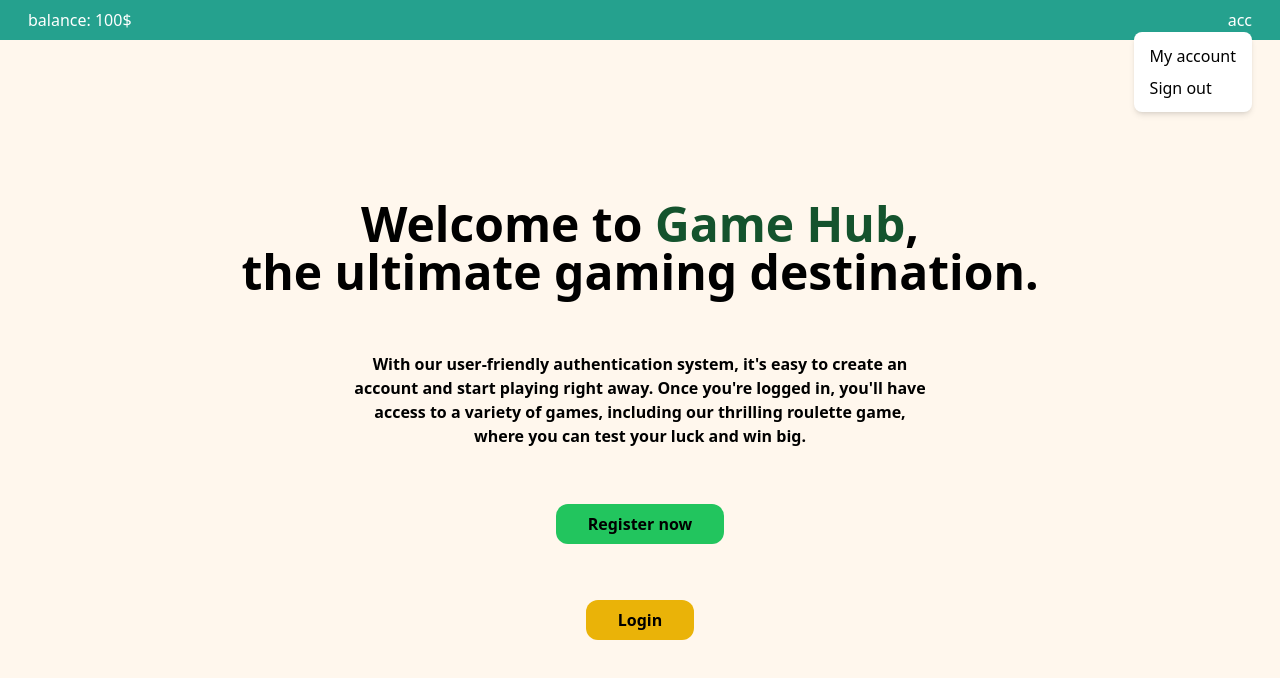
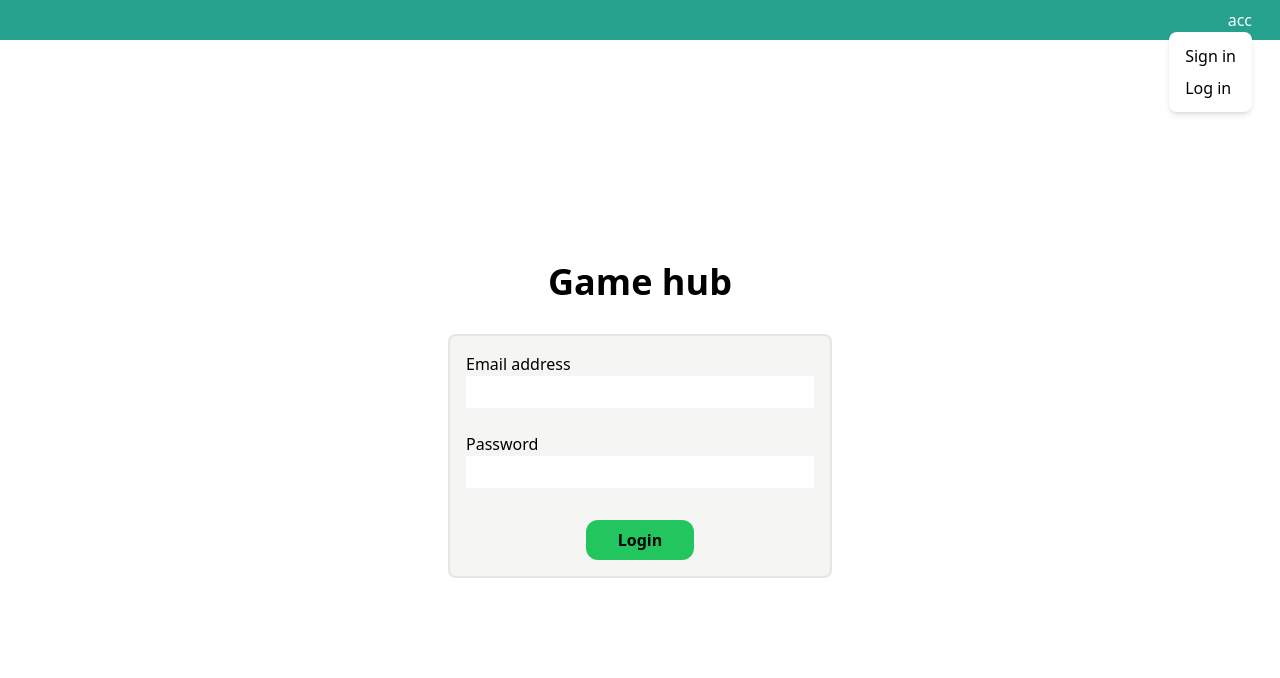
Before and after one commit to hyprj/evolution-final-project, a React (Vite) app: page /login in a window 1280 px wide. Both pictures are taken after a click on the element "acc". Shown: the top 678 px of the page. Built offline with nearby package versions, Linux system fonts and the light colour scheme; no server answers.

Commit message:
feat: add auth

```diff
--- a/package.json
+++ b/package.json
@@ -9,6 +9,7 @@
     "preview": "vite preview"
   },
   "dependencies": {
+    "firebase": "^9.19.1",
     "localforage": "^1.10.0",
     "match-sorter": "^6.3.1",
     "react": "^18.2.0",
--- a/src/App.tsx
+++ b/src/App.tsx
@@ -5,6 +5,8 @@ import { GamePage } from "./main/pages/GamePage";
 import { LandingPage } from "./main/pages/LandingPage";
 import { ProtectedRoute } from "./main/pages/ProtectedRoute";
 import { Root } from "./main/pages/Root";
+import { LoginPage } from "./main/pages/LoginPage";
+import { RegisterPage } from "./main/pages/RegisterPage";
 import "./App.css";
 
 function App() {
@@ -13,8 +15,8 @@ function App() {
       <Routes>
         <Route path="/" element={<Root />}>
           <Route index element={<LandingPage />} />
-          <Route path="/login" element={<LandingPage />} />
-          <Route path="/register" element={<LandingPage />} />
+          <Route path="/login" element={<LoginPage />} />
+          <Route path="/register" element={<RegisterPage />} />
           <Route path="/app" element={<ProtectedRoute />}>
             <Route index element={<AppPage />} />
             <Route path="games/:id" element={<GamePage />} />
--- a/src/main.tsx
+++ b/src/main.tsx
@@ -3,11 +3,14 @@ import ReactDOM from "react-dom/client";
 import { BrowserRouter } from "react-router-dom";
 import App from "./App";
 import "./index.css";
+import { AuthProvider } from "./main/features/auth/AuthProvider";
 
 ReactDOM.createRoot(document.getElementById("root") as HTMLElement).render(
   <React.StrictMode>
     <BrowserRouter>
-      <App />
+      <AuthProvider>
+        <App />
+      </AuthProvider>
     </BrowserRouter>
   </React.StrictMode>
 );
--- a/src/main/components/button/Button.tsx
+++ b/src/main/components/button/Button.tsx
@@ -13,7 +13,7 @@ const colors = {
 
 const sizes = {
   sm: "p-4",
-  lg: "px-8 py-2 rounded-xl",
+  lg: "px-8 py-2 rounded-xl font-semibold",
 };
 
 export function Button({
--- /dev/null
+++ b/src/main/features/auth/AuthProvider.tsx
@@ -0,0 +1,72 @@
+import React, { createContext, useEffect, useState } from "react";
+import { useAuth } from "./useAuth";
+import { logOut } from "../../firebase/firebase";
+import { firebaseAuth } from "../../firebase/firebase";
+
+interface User {
+  displayName: string | null;
+  email: string | null;
+  uid: string;
+}
+
+interface AuthContextValue {
+  status: "visitor" | "loggedIn" | "loading";
+  user: User | null;
+  signOut: () => void;
+  setStatus: React.Dispatch<React.SetStateAction<AuthContextValue["status"]>>;
+  setUser: React.Dispatch<React.SetStateAction<User | null>>;
+}
+
+export const AuthContext = createContext<AuthContextValue | null>(null);
+
+interface AuthProviderProps {
+  children: React.ReactNode;
+}
+
+const AuthProvider: React.FC<AuthProviderProps> = ({ children }) => {
+  const [user, setUser] = useState<AuthContextValue["user"]>(null);
+  const [status, setStatus] = useState<AuthContextValue["status"]>("loading");
+
+  const signOut = () => {
+    setUser(null);
+    setStatus("visitor");
+    logOut();
+  };
+
+  useEffect(() => {
+    const unsubscribe = firebaseAuth.onAuthStateChanged((user) => {
+      if (user) {
+        const authUser = {
+          displayName: user.displayName,
+          uid: user.uid,
+          email: user.email,
+        };
+        setUser({
+          displayName: user.displayName,
+          email: user.email,
+          uid: user.uid,
+        });
+        setStatus("loggedIn");
+      } else {
+        setStatus("visitor");
+      }
+    });
+    return () => unsubscribe();
+  }, []);
+
+  const authContextValue: AuthContextValue = {
+    status,
+    user,
+    signOut,
+    setUser,
+    setStatus,
+  };
+
+  return (
+    <AuthContext.Provider value={authContextValue}>
+      {children}
+    </AuthContext.Provider>
+  );
+};
+
+export { AuthProvider, useAuth };
--- /dev/null
+++ b/src/main/features/auth/useAuth.tsx
@@ -0,0 +1,10 @@
+import { useContext } from "react";
+import { AuthContext } from "./AuthProvider";
+
+export function useAuth() {
+  const auth = useContext(AuthContext);
+  if (!auth) {
+    throw new Error("useAuth must be used within the AuthProvider.");
+  }
+  return auth;
+}
--- a/src/main/features/header/Header.tsx
+++ b/src/main/features/header/Header.tsx
@@ -1,29 +1,40 @@
 import { Link } from "react-router-dom";
 import { Dropdown } from "../../components/Dropdown/Dropdown";
 import { DropdownItem } from "../../components/Dropdown/DropdownItem";
+import { useAuth } from "../auth/useAuth";
 
 export function Header() {
-  const userStatus = "loggedIn";
+  const { user, status, signOut } = useAuth();
   const balance = "100";
 
   return (
     <header className="sticky top-0 bg-[#25A18E] p-2 font-medium text-white">
-      <ul className="flex justify-between px-5">
-        <li>{`balance: ${balance}$`}</li>
-        {userStatus === "loggedIn" && (
+      <ul
+        className={`flex justify-between px-5 ${
+          status !== "loggedIn" ? "flex-row-reverse" : ""
+        }`}
+      >
+        {user && <li>{`balance: ${balance}$`}</li>}
+        {status === "loggedIn" && (
           <Dropdown title="acc" side="right">
             <DropdownItem>
               <Link to="profile">My account</Link>
             </DropdownItem>
             <DropdownItem>
-              <Link to="/">Sign out</Link>
+              <Link to="/" onClick={signOut}>
+                Sign out
+              </Link>
             </DropdownItem>
           </Dropdown>
         )}
-        {userStatus !== "loggedIn" && (
-          <Dropdown title="acc">
-            <Link to="register">Sign in</Link>
-            <Link to="login">Log in</Link>
+        {status !== "loggedIn" && (
+          <Dropdown title="acc" side="right">
+            <DropdownItem>
+              <Link to="register">Sign in</Link>
+            </DropdownItem>
+            <DropdownItem>
+              <Link to="login">Log in</Link>
+            </DropdownItem>
           </Dropdown>
         )}
       </ul>
--- /dev/null
+++ b/src/main/firebase/firebase.ts
@@ -0,0 +1,20 @@
+import { initializeApp } from "firebase/app";
+import { getAuth, signOut } from "firebase/auth";
+import { getAnalytics } from "firebase/analytics";
+
+const firebaseConfig = {
+  apiKey: import.meta.env.VITE_APP_FIREBASE_API_KEY,
+  authDomain: import.meta.env.VITE_APP_FIREBASE_AUTH_DOMAIN,
+  projectId: import.meta.env.VITE_APP_FIREBASE_PROJECT_ID,
+  storageBucket: import.meta.env.VITE_APP_FIREBASE_STORAGE_BUCKET,
+  messagingSenderId: import.meta.env.VITE_APP_FIREBASE_MESSAGING_SENDER_ID,
+  appId: import.meta.env.VITE_APP_FIREBASE_APP_ID,
+  measurementId: import.meta.env.VITE_APP_FIREBASE_MEASUREMENT_ID,
+};
+
+export const firebaseApp = initializeApp(firebaseConfig);
+
+export const firebaseAuth = getAuth();
+export const logOut = () => signOut(firebaseAuth);
+
+const analytics = getAnalytics(firebaseApp);
--- a/src/main/pages/LandingPage.tsx
+++ b/src/main/pages/LandingPage.tsx
@@ -17,10 +17,10 @@ export function LandingPage() {
           game, where you can test your luck and win big.
         </p>
         <Button bgColor="green" size="lg">
-          <Link to="wdawd">Register now</Link>
+          <Link to="/register">Register now</Link>
         </Button>
         <Button bgColor="yellow" size="lg">
-          <Link to="wdawd">Login</Link>
+          <Link to="/login">Login</Link>
         </Button>
       </div>
     </main>
--- /dev/null
+++ b/src/main/pages/LoginPage.tsx
@@ -0,0 +1,65 @@
+import { SubmitHandler, useForm } from "react-hook-form";
+import { Button } from "../components/button/Button";
+import { firebaseAuth } from "../firebase/firebase";
+import { signInWithEmailAndPassword } from "firebase/auth";
+import { useAuth } from "../features/auth/useAuth";
+import { useNavigate } from "react-router-dom";
+
+type Inputs = { emailId: string; password: string };
+
+export function LoginPage() {
+  const { setStatus, setUser } = useAuth();
+  const { register, handleSubmit } = useForm<Inputs>();
+  const navigate = useNavigate();
+
+  const onSubmit: SubmitHandler<Inputs> = async ({ emailId, password }) => {
+    try {
+      setStatus("loading");
+      const user = await signInWithEmailAndPassword(
+        firebaseAuth,
+        emailId,
+        password
+      );
+      const { displayName, email, uid } = user.user;
+      setUser({ displayName, email, uid });
+      setStatus("loggedIn");
+      navigate("/app");
+    } catch (err) {
+      setStatus("visitor");
+    }
+  };
+  return (
+    <div className="flex grow flex-col items-center justify-center">
+      <h3 className="mb-8 text-4xl font-bold">Game hub</h3>
+      <div className="w-96 rounded-lg border-2 border-stone-200 bg-stone-100 p-4">
+        <form onSubmit={handleSubmit(onSubmit)}>
+          <div className="mb-6 flex flex-col">
+            <label htmlFor="emailId">Email address</label>
+            <input
+              {...register("emailId")}
+              id="emailId"
+              name="emailId"
+              type="emailId"
+              className="p-1"
+            />
+          </div>
+          <div className="flex flex-col">
+            <label htmlFor="password">Password</label>
+            <input
+              {...register("password")}
+              id="password"
+              name="password"
+              type="password"
+              className="p-1"
+            />
+          </div>
+          <div className="mt-8 text-center">
+            <Button bgColor="green" size="lg" type="submit">
+              Login
+            </Button>
+          </div>
+        </form>
+      </div>
+    </div>
+  );
+}
--- a/src/main/pages/ProtectedRoute.tsx
+++ b/src/main/pages/ProtectedRoute.tsx
@@ -1,6 +1,16 @@
-import { Outlet } from "react-router-dom";
+import { Navigate, Outlet } from "react-router-dom";
+import { useAuth } from "../features/auth/AuthProvider";
 
 export function ProtectedRoute() {
-  //TODO: implement protected routing
+  const { status } = useAuth();
+
+  if (status === "visitor") {
+    return <Navigate to="/" />;
+  }
+
+  if (status === "loading") {
+    return <div>loading...</div>;
+  }
+
   return <Outlet />;
 }
--- /dev/null
+++ b/src/main/pages/RegisterPage.tsx
@@ -0,0 +1,81 @@
+import { SubmitHandler, useForm } from "react-hook-form";
+import { Button } from "../components/button/Button";
+import { createUserWithEmailAndPassword, updateProfile } from "firebase/auth";
+import { firebaseAuth } from "../firebase/firebase";
+import { useAuth } from "../features/auth/useAuth";
+import { useNavigate } from "react-router-dom";
+
+type Inputs = { email: string; password: string; displayName: string };
+
+export function RegisterPage() {
+  const { setStatus, setUser } = useAuth();
+  const { register, handleSubmit } = useForm<Inputs>();
+  const navigate = useNavigate();
+
+  const onSubmit: SubmitHandler<Inputs> = async ({
+    displayName,
+    email,
+    password,
+  }) => {
+    try {
+      setStatus("loading");
+      const userCredential = await createUserWithEmailAndPassword(
+        firebaseAuth,
+        email,
+        password
+      );
+      await updateProfile(userCredential.user, { displayName });
+      const uid = userCredential.user.uid;
+      setUser({ displayName, email, uid });
+      setStatus("loggedIn");
+      navigate("/app");
+    } catch (err) {
+      setStatus("visitor");
+    }
+  };
+
+  return (
+    <div className="flex grow flex-col items-center justify-center">
+      <h3 className="mb-8 text-4xl font-bold">Game hub</h3>
+      <div className="w-96 rounded-lg border-2 border-stone-200 bg-stone-100 p-4">
+        <form onSubmit={handleSubmit(onSubmit)}>
+          <div className="mb-6 flex flex-col">
+            <label htmlFor="displayName">Display name</label>
+            <input
+              {...register("displayName")}
+              id="displayName"
+              name="displayName"
+              type="displayName"
+              className="p-1"
+            />
+          </div>
+          <div className="mb-6 flex flex-col">
+            <label htmlFor="email">Email address</label>
+            <input
+              {...register("email")}
+              id="email"
+              name="email"
+              type="email"
+              className="p-1"
+            />
+          </div>
+          <div className="flex flex-col">
+            <label htmlFor="password">Password</label>
+            <input
+              {...register("password")}
+              id="password"
+              name="password"
+              type="password"
+              className="p-1"
+            />
+          </div>
+          <div className="mt-8 text-center">
+            <Button bgColor="yellow" size="lg" type="submit">
+              Register
+            </Button>
+          </div>
+        </form>
+      </div>
+    </div>
+  );
+}
```
Also changed, not shown: 2 other files (tests, documents, lock files or other folders).
